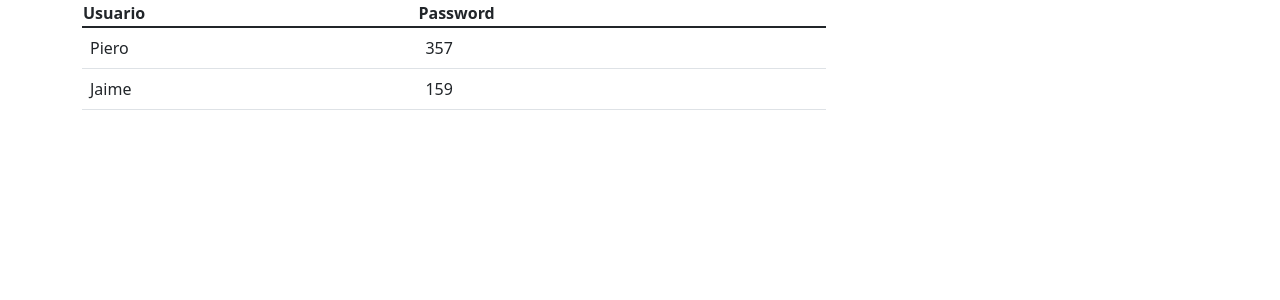
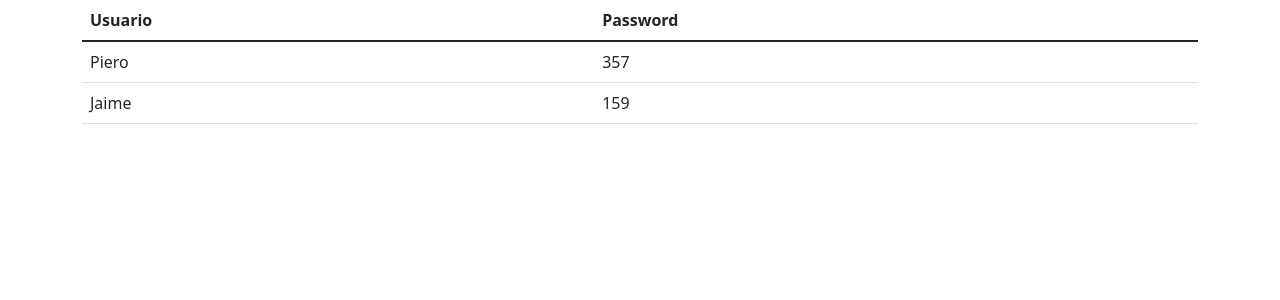
Before and after one commit to fmdd00/proyectos_nextjs, a Next.js app in the folder portafolio/: page /usuarios in a window 1280 px wide. Shown: the top 300 px of the page. Built offline with nearby package versions, Linux system fonts and the light colour scheme.

Commit message:
corregido encabezado de tabla en pagina usuarios

```diff
--- a/portafolio/components/lista_usuarios.component.js
+++ b/portafolio/components/lista_usuarios.component.js
@@ -1,11 +1,13 @@
 export default function ListaUsuarios(props){
     console.log(props.usuarios)
 
-    return <main className="col-md-8">
+    return <main className="col-md">
         <table className="table">
             <thead>
-                <th>Usuario</th>
-                <th>Password</th>
+                <tr>
+                    <th>Usuario</th>
+                    <th>Password</th>
+                </tr>
             </thead>
             <tbody id="data_proyectos">
                 {
```
